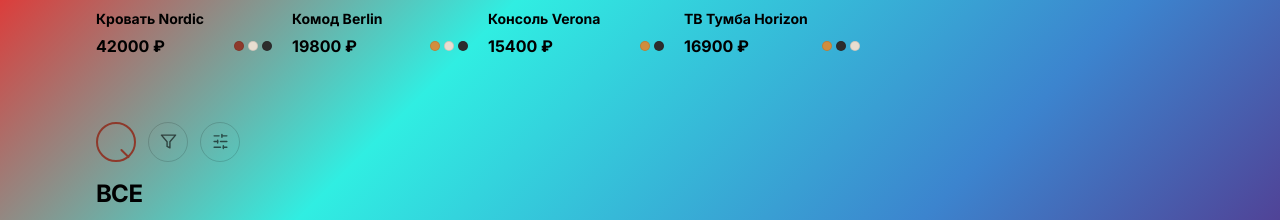
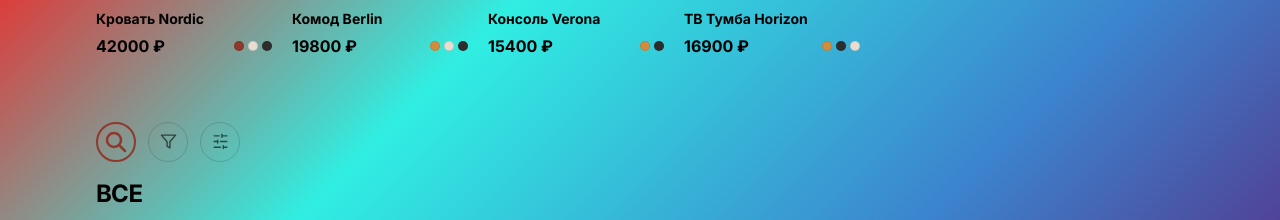
Before and after one commit to Inakenti48/tt, a React (Vite) app: page /catalog in a window 1280 px wide. Shown: the part 948-1168 px from the top of the page. Built offline with nearby package versions, Linux system fonts and the light colour scheme.

Commit message:
Orchids run changes (2026-04-26T00:21:07.122Z)

```diff
--- a/src/pages/Catalog.tsx
+++ b/src/pages/Catalog.tsx
@@ -455,7 +455,7 @@ export function Catalog() {
       <div id="catalog-grid" className="space-y-3 mb-8">
         {/* Icons row with animated search */}
         <div className="flex items-center gap-3">
-          {/* Animated search toggle */}
+          {/* Animated search toggle — magnifying glass → input */}
           <div className="relative flex items-center shrink-0" style={{ height: 40 }}>
             <input
               type="text"
@@ -466,31 +466,60 @@ export function Catalog() {
               placeholder={searchOpen ? 'Поиск...' : ''}
               className={cn(
                 "h-10 rounded-full border-2 border-terracotta bg-transparent outline-none text-terracotta font-bold transition-all duration-500",
-                searchOpen ? "w-52 pl-4 pr-8 text-sm" : "w-10 pl-3 pr-3 text-[0px] cursor-pointer"
+                searchOpen ? "w-52 pl-5 pr-8 text-sm" : "w-10 pl-3 pr-3 text-[0px] cursor-pointer"
               )}
               style={{ caretColor: 'transparent' }}
             />
-            {/* Handle that becomes blinking cursor */}
+            {/* Magnifying glass SVG — circle + handle */}
+            <svg
+              className="absolute pointer-events-none transition-all duration-500"
+              style={searchOpen ? {
+                left: 10,
+                top: '50%',
+                transform: 'translateY(-50%) scale(0)',
+                opacity: 0,
+                width: 20,
+                height: 20,
+              } : {
+                left: 8,
+                top: 8,
+                transform: 'scale(1)',
+                opacity: 1,
+                width: 24,
+                height: 24,
+              }}
+              viewBox="0 0 24 24"
+              fill="none"
+              stroke="#8E392B"
+              strokeWidth="2.5"
+              strokeLinecap="round"
+              strokeLinejoin="round"
+            >
+              <circle cx="10" cy="10" r="7" />
+              <line x1="15.5" y1="15.5" x2="21" y2="21" />
+            </svg>
+            {/* Blinking cursor — appears when open */}
             <span
               className="absolute pointer-events-none transition-all duration-500"
               style={searchOpen ? {
                 left: 14,
                 top: '50%',
-                transform: 'translateY(-50%) rotate(0deg)',
+                transform: 'translateY(-50%)',
                 width: 2,
                 height: 16,
                 borderRadius: 1,
                 backgroundColor: '#8E392B',
+                opacity: 1,
                 animation: 'blink 1s 0.5s infinite both',
               } : {
-                left: 24,
-                top: 28,
-                transform: 'rotate(-45deg)',
-                transformOrigin: 'top left',
+                left: 14,
+                top: '50%',
+                transform: 'translateY(-50%)',
                 width: 2,
-                height: 12,
+                height: 16,
                 borderRadius: 1,
                 backgroundColor: '#8E392B',
+                opacity: 0,
                 animation: 'none',
               }}
             />
```
